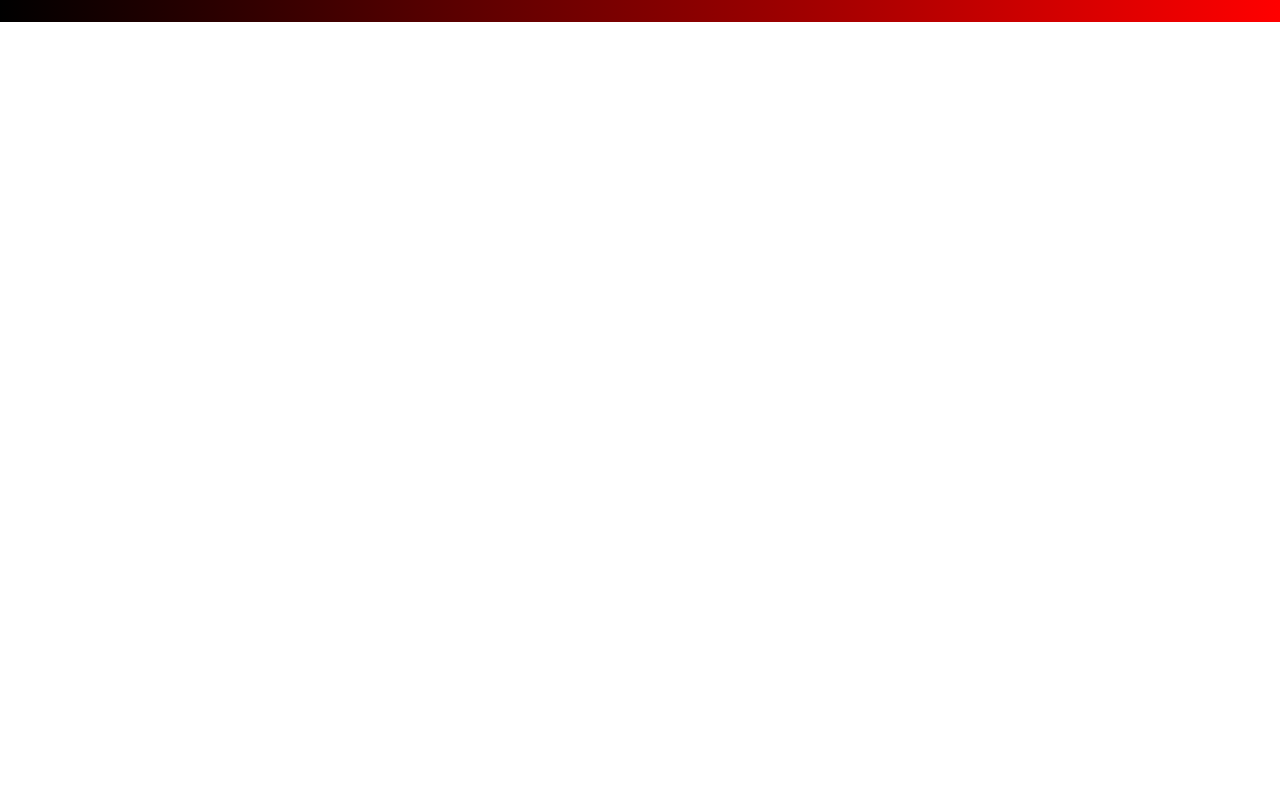
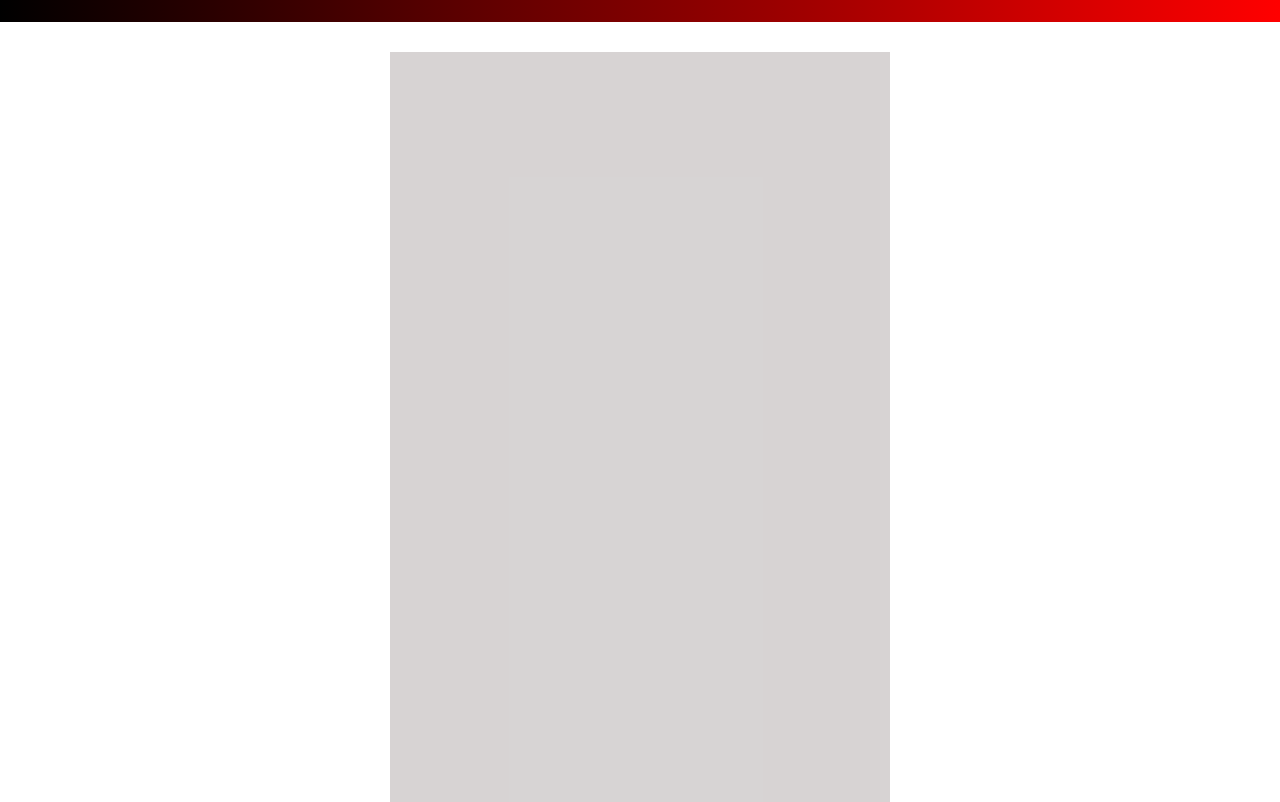
Before and after one commit to Nino678190/Finder, a plain HTML site: page index.html in a window 1280 px wide. Shown: the part 78-880 px from the top of the page. Before the commit the page ends 800 px from the top, so only its background shows below. Drawn offline with Linux system fonts and the light colour scheme.

Commit message:
Box für Bilder eingefügt

```diff
--- a/index.html
+++ b/index.html
@@ -17,5 +17,7 @@
                 <a href="index.html" class="home-button">🏠</a>
             </div>
         </header>
-
+        <div class="zentriert">
+            <div class="quadrat"></div>
+        </div>
     </body>
--- a/style.css
+++ b/style.css
@@ -19,7 +19,7 @@ header {
 }
 
 .logo img {
-    width: 50px; /* Passen Sie die Breite des Logos an Ihre Anforderungen an */
+    width: 50px;
     height: auto;
     margin-right: 10px;
 }
@@ -34,3 +34,21 @@ header {
 .home-button:hover {
     text-decoration: underline;
 }
+
+.zentriert{
+    margin-top: 30px;
+    vertical-align: middle;
+    display: flex;
+    justify-content: center;
+}
+
+.quadrat {
+    height: 750px;
+    width: 500px;
+    background-color: #61555541;
+    justify-content: center;
+    display: flex;
+    align-items: center;
+    vertical-align: middle;
+    align-content: center;
+ }
```
